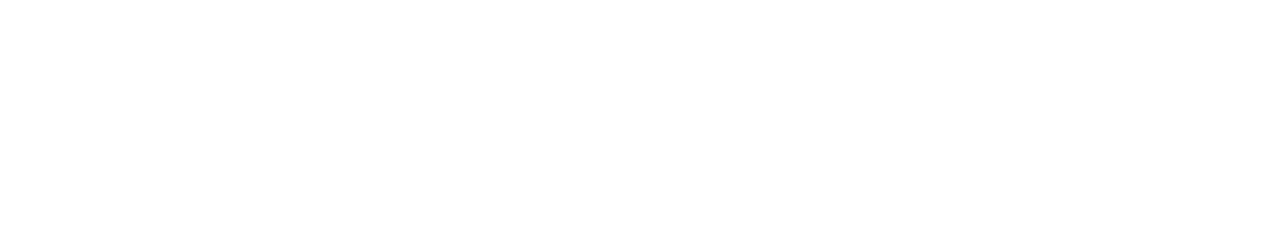
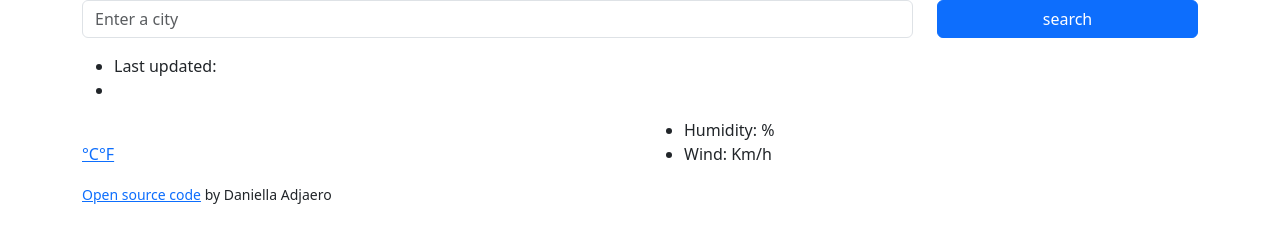
Before and after one commit to dadjaero/new-weather-app, a plain HTML site: page index.html in a window 1280 px wide. Drawn offline with nearby package versions, Linux system fonts and the light colour scheme.

Commit message:
html edit

```diff
--- a/index.html
+++ b/index.html
@@ -15,6 +15,63 @@
     <link href="src/style.css" rel="stylesheet" type="text/css" />
   </head>
   <body>
-
+    <div class="container">
+      <div class="app-wrapper">
+        <div class="weather-app">
+          <form id="search-form" class="mb-3">
+            <div class="row">
+              <div class="col-9">
+                <input
+                  type="search"
+                  placeholder="Enter a city"
+                  class="form-control"
+                  id="city-name"
+                  autocomplete="off"
+                />
+              </div>
+              <div class="col-3">
+                <input
+                  type="submit"
+                  value="search"
+                  class="btn btn-primary w-100"
+                />
+              </div>
+            </div>
+          </form>
+          <div class="overview">
+            <h1 id="city"></h1>
+            <ul>
+              <li>Last updated: <span id="date"></span></li>
+              <li id="description"></li>
+            </ul>
+          </div>
+          <div class="row">
+            <div class="col-6">
+              <div class="clearfix weather-temperature">
+                <img src="" alt="" />
+                <div class="float-left">
+                  <strong id="temperature"></strong
+                  ><span class="units"
+                    ><a href="#" id="celsius" class="active">°C</a
+                    ><a href="#" id="fahrenheit">°F</a></span
+                  >
+                </div>
+              </div>
+            </div>
+            <div class="col-6">
+              <ul>
+                <li>Humidity: <span id="humidity"></span>%</li>
+                <li>Wind: <span id="wind"></span> Km/h</li>
+              </ul>
+            </div>
+          </div>
+        </div>
+        <small>
+          <a href="" target="_blank">Open source code</a>
+          by Daniella Adjaero
+        </small>
+      </div>
+    </div>
+    <script src="src/info.js"></script>
   </body>
 </html>
```
